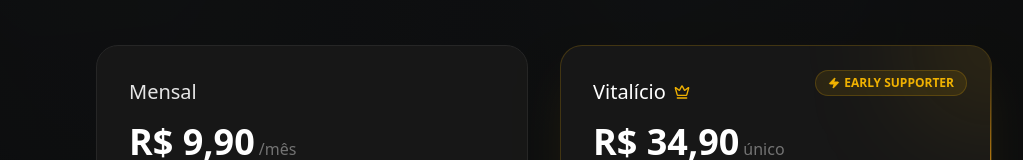
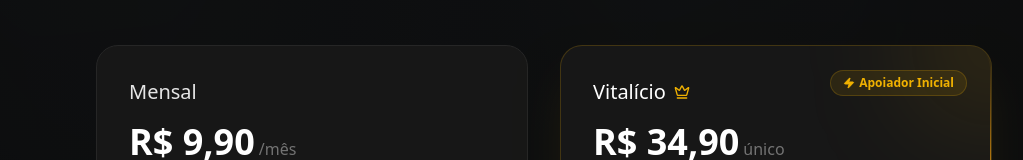
Before and after one commit to thonyydev/Focux, a Next.js app: page /upgrade in a window 1280 px wide. Shown: the part 233-393 px from the top of the page, without its empty margins (96-1119 px from the left). Built offline with nearby package versions, Linux system fonts and the light colour scheme; no server answers.

Commit message:
changes in update screen

```diff
--- a/app/account/page.tsx
+++ b/app/account/page.tsx
@@ -171,7 +171,7 @@ export default function AccountPage() {
                       </span>
                       {plan === "lifetime" && (
                         <span className="px-2 py-0.5 rounded-full bg-yellow-500/10 text-yellow-500 text-xs font-bold border border-yellow-500/20 uppercase tracking-wider">
-                          Early Supporter
+                          Apoiador Inicial
                         </span>
                       )}
                     </div>
--- a/app/upgrade/page.tsx
+++ b/app/upgrade/page.tsx
@@ -213,7 +213,7 @@ function UpgradeContent() {
 
               <div className="absolute top-0 right-0 m-6">
                 <span className="px-3 py-1 rounded-full bg-yellow-500/10 text-yellow-500 text-xs font-bold border border-yellow-500/20 flex items-center gap-1">
-                  <Zap size={12} fill="currentColor" /> EARLY SUPPORTER
+                  <Zap size={12} fill="currentColor" /> Apoiador Inicial
                 </span>
               </div>
 
```
